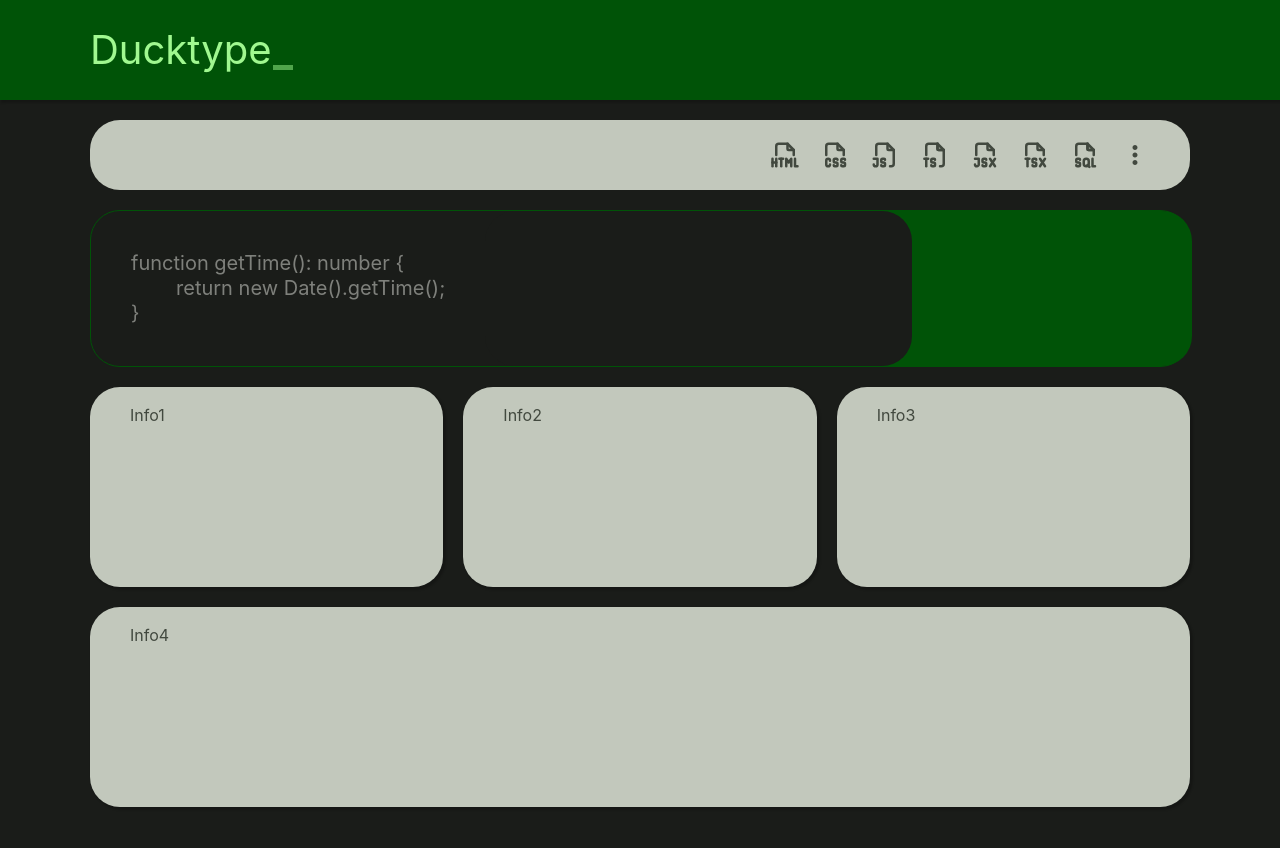
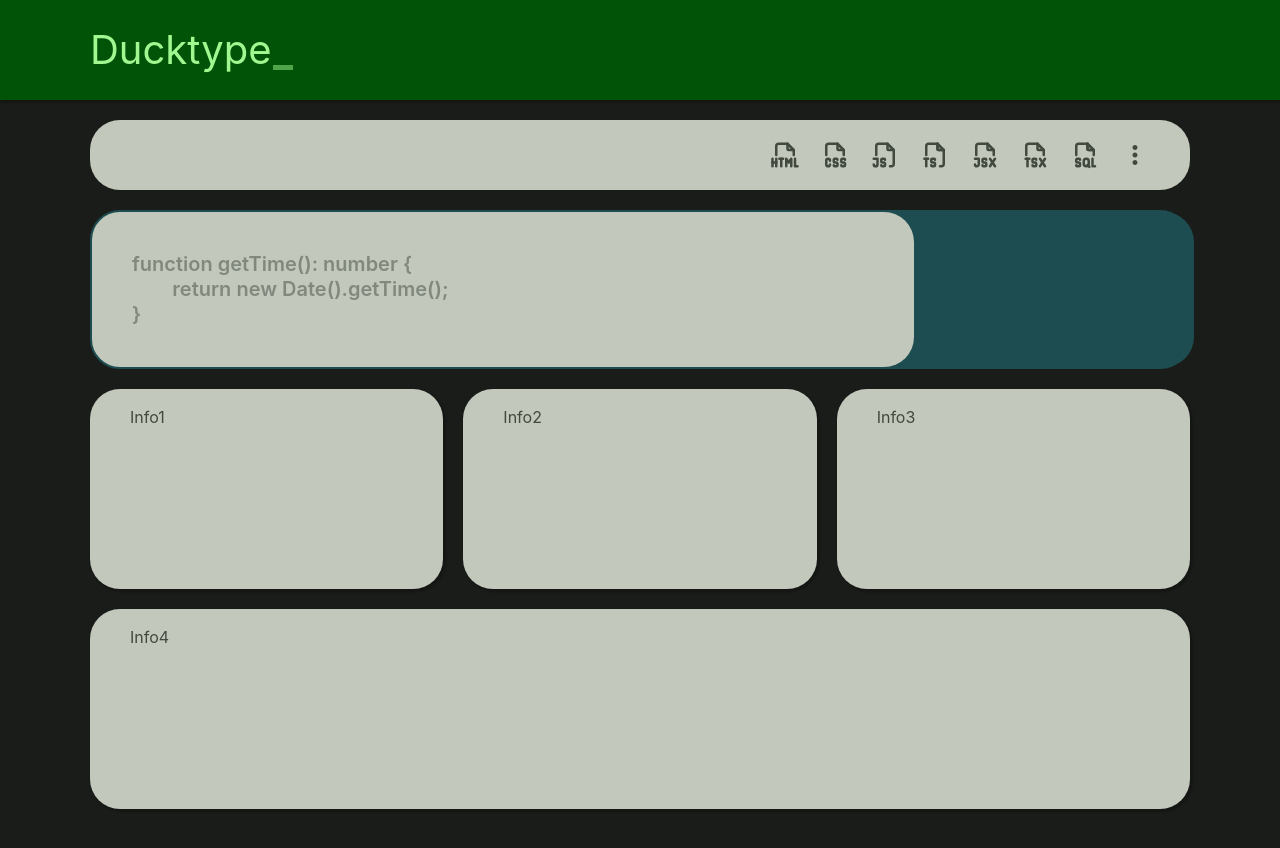
Before and after one commit to CoreyRobinsonDev/ducktype, a Next.js app: page / in a window 1280 px wide. Built offline with nearby package versions, Linux system fonts and the light colour scheme.

Commit message:
color change

```diff
--- a/src/app/page.tsx
+++ b/src/app/page.tsx
@@ -7,7 +7,6 @@ import { textTS } from '@/components/Textbox/text'
 
 
 export default function Home() {
-
     return <>
         <Header/>
         <main className={styles.main}>
--- a/src/components/Card/Card.tsx
+++ b/src/components/Card/Card.tsx
@@ -1,6 +1,7 @@
 import styles from "./Card.module.css";
 
 export default function Card({ children }: { children : React.ReactNode }) {
+
     return <section className={styles.section}>
         <p>{children}</p>
     </section>
--- a/src/components/Textbox/Textbox.module.css
+++ b/src/components/Textbox/Textbox.module.css
@@ -2,13 +2,18 @@
     display: flex;
     justify-content: space-between;
     position: relative;
-    color: var(--text);
+    background-color: var(--on-surface);
+    color: var(--surface);
     font-size: 2rem;
     line-height: 2.5rem;
-    border: 1px var(--primary-container) solid;
+    border: 2px var(--tertiary-container) solid;
     border-radius: var(--border);
     width: 100%;
     max-width: var(--max-width);
+}
+
+.section > pre, .section textarea {
+    font-weight: 600;
 }
 
 .section > pre {
@@ -34,7 +39,7 @@
     top: 0;
     background-color: transparent;
     color: transparent;
-    caret-color: var(--text);
+    caret-color: var(--surface);
     padding: 4rem;
     height: 100%;
     resize: none;
@@ -45,10 +50,10 @@
 }
 
 .side {
-    background-color: var(--bg);
+    background-color: var(--on-surface);
     width: 1000px;
     height: auto;
-    margin-right: 277px;
+    margin-right: 274px;
     border-radius: var(--border);
-    box-shadow: 28rem 0 0 0 var(--primary-container);
+    box-shadow: 28rem 0 0 0 var(--tertiary-container);
 }
--- a/src/components/Textbox/Textbox.tsx
+++ b/src/components/Textbox/Textbox.tsx
@@ -46,7 +46,7 @@ export default function Textbox({idx}: {idx:number}) {
                 }>{letter}</span>})
             }
         </pre>
-        <textarea onChange={(e) => setInput(e.target.value)} value={input} />
+        <textarea spellCheck={false} onChange={(e) => setInput(e.target.value)} value={input} />
         <div className={styles.side}></div>
     </section>
 }
```
Also changed, not shown: src/helpers/hooks/useLocalStorage.ts (renamed from src/hooks/useLocalStorage.ts).
